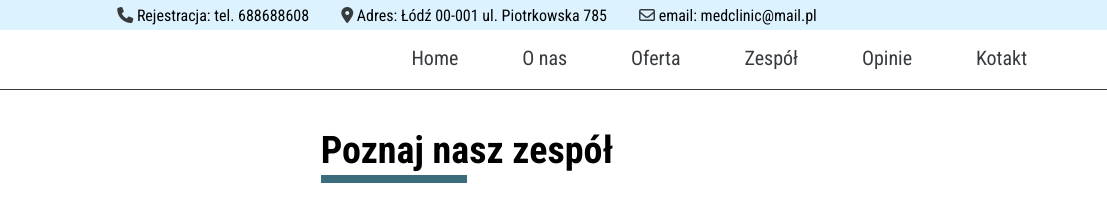
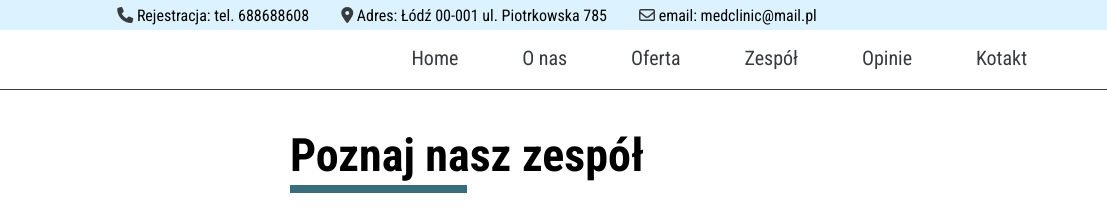
Before and after one commit to Scorpion19702022/clinic, a website: page teams.html in a window 1280 px wide. Shown: the top 213 px of the page, 173-1280 px from the left. Drawn offline with nearby package versions, Linux system fonts and the light colour scheme; a web font is replaced by a local one.

Commit message:
corrected styles in section teams

```diff
--- a/sass/_medium.scss
+++ b/sass/_medium.scss
@@ -128,6 +128,12 @@
 		}
 	}
 	.sectionteams {
+		padding: 8em 2em 2em 2em;
+		.heading {
+			h1 {
+				font-size: 4.2rem;
+			}
+		}
 		.swiper {
 			width: 75%;
 			height: 100%;
--- a/sass/_xlarge.scss
+++ b/sass/_xlarge.scss
@@ -98,6 +98,11 @@
 	}
 
 	.sectionteams {
+		.heading {
+			h1 {
+				font-size: 4.6rem;
+			}
+		}
 		.teams {
 			flex-direction: row;
 			justify-content: space-between;
```
Also changed, not shown: css/style.css, 1 other file.
